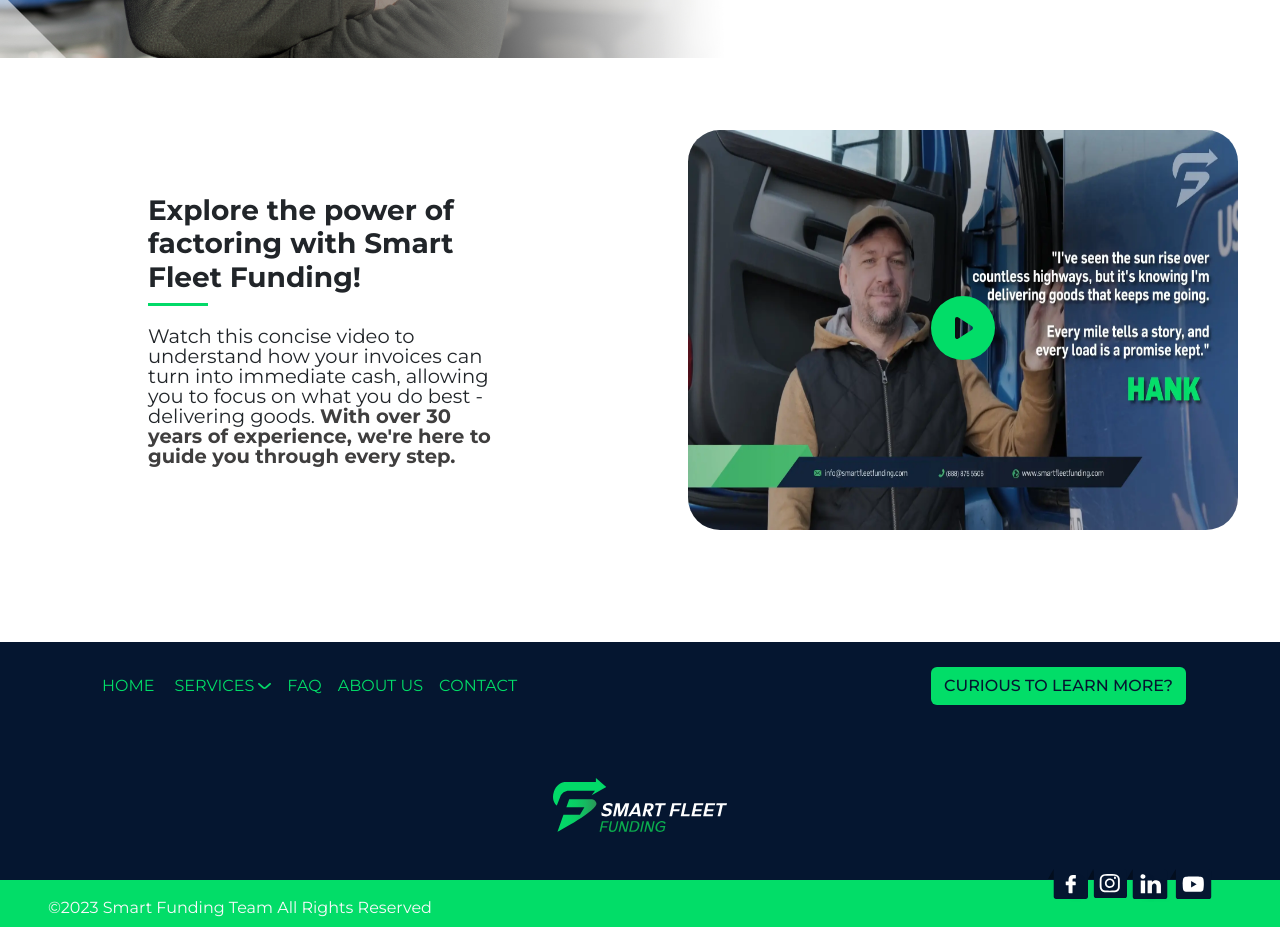
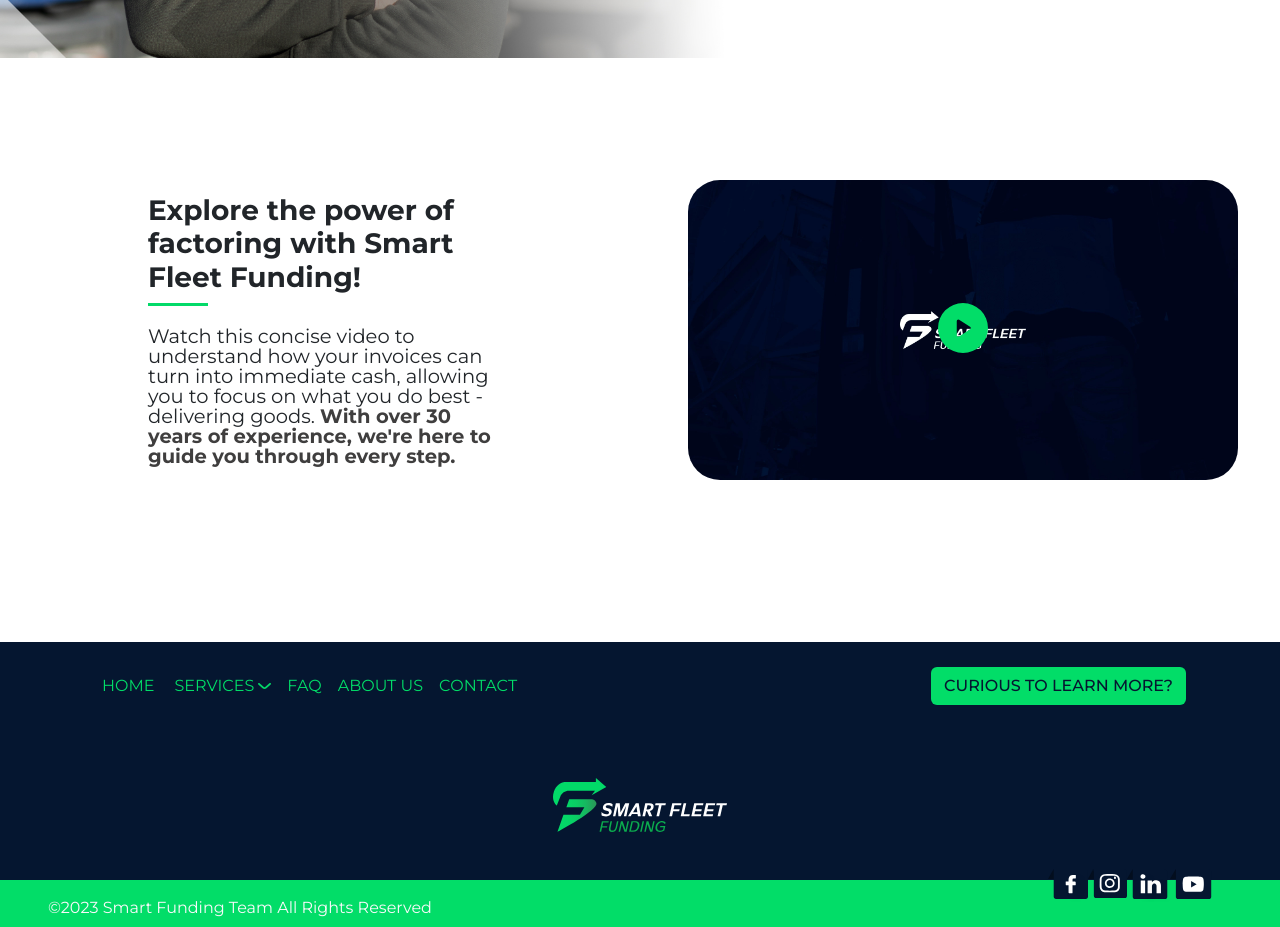
Before and after one commit to Rizwan884/smartfleetfunding-website, a Next.js app: page / in a window 1280 px wide. Shown: the part 2380-3307 px from the top of the page. Built offline with nearby package versions, Linux system fonts and the light colour scheme.

Commit message:
Video Update

```diff
--- a/src/components/section-video.tsx
+++ b/src/components/section-video.tsx
@@ -92,16 +92,16 @@ export default function SectionVideo() {
             <a href="#" onClick={openModal} className="position-relative">
               <Image
                 className="rounded-5"
-                src="/images/sff-video-banner.webp"
+                src="/images/sff-banner-video.webp"
                 alt="Previsualización"
                 width={550}
-                height={400}
+                height={300}
               />
               <div className="position-absolute top-50 start-50 translate-middle">
                 <svg
                   xmlns="http://www.w3.org/2000/svg"
-                  width="64"
-                  height="64"
+                  width="50"
+                  height="50"
                   className="bi bi-play-circle-fill"
                   viewBox="0 0 16 16"
                 >
```
Also changed, not shown: public/images/sff-banner-video.webp (added).
